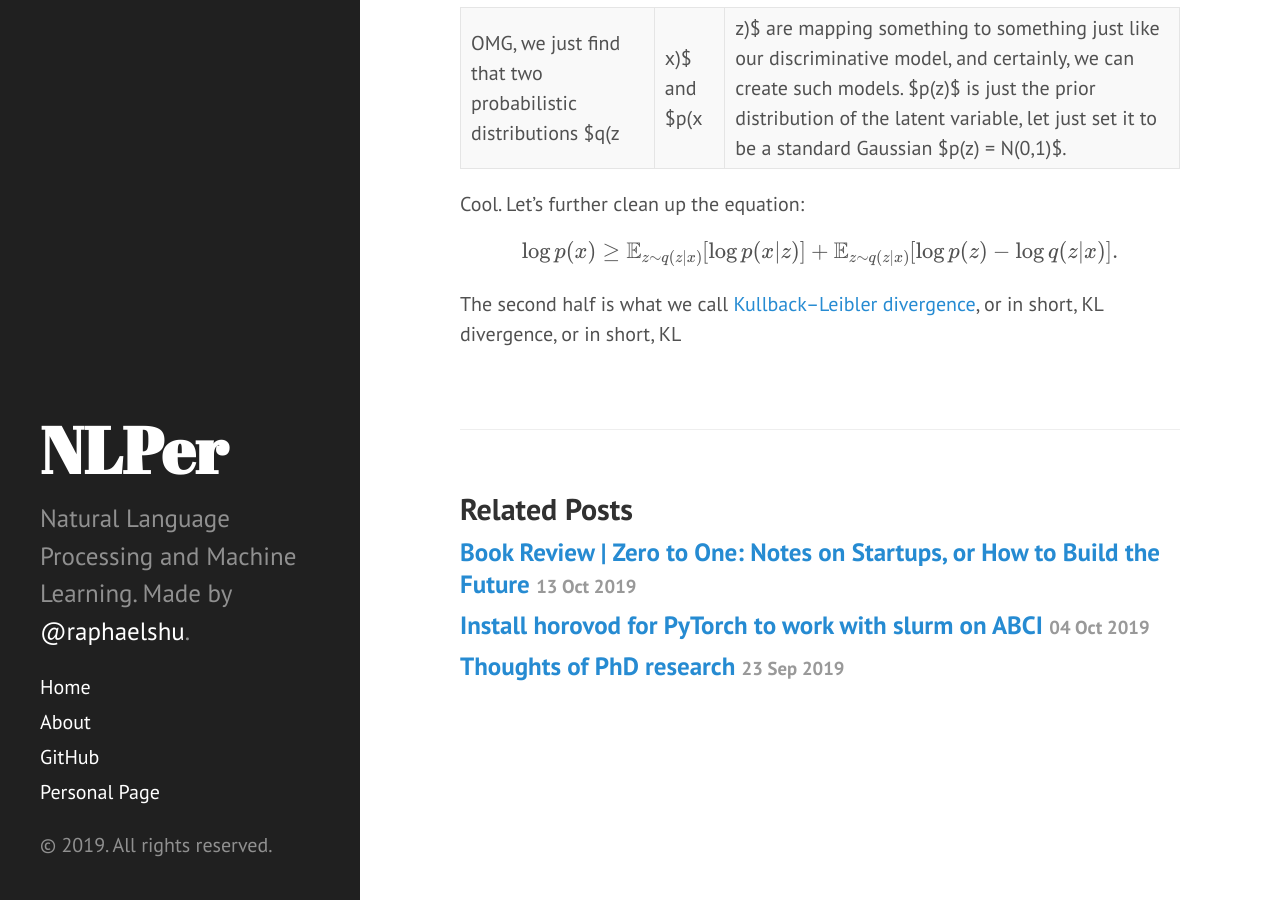
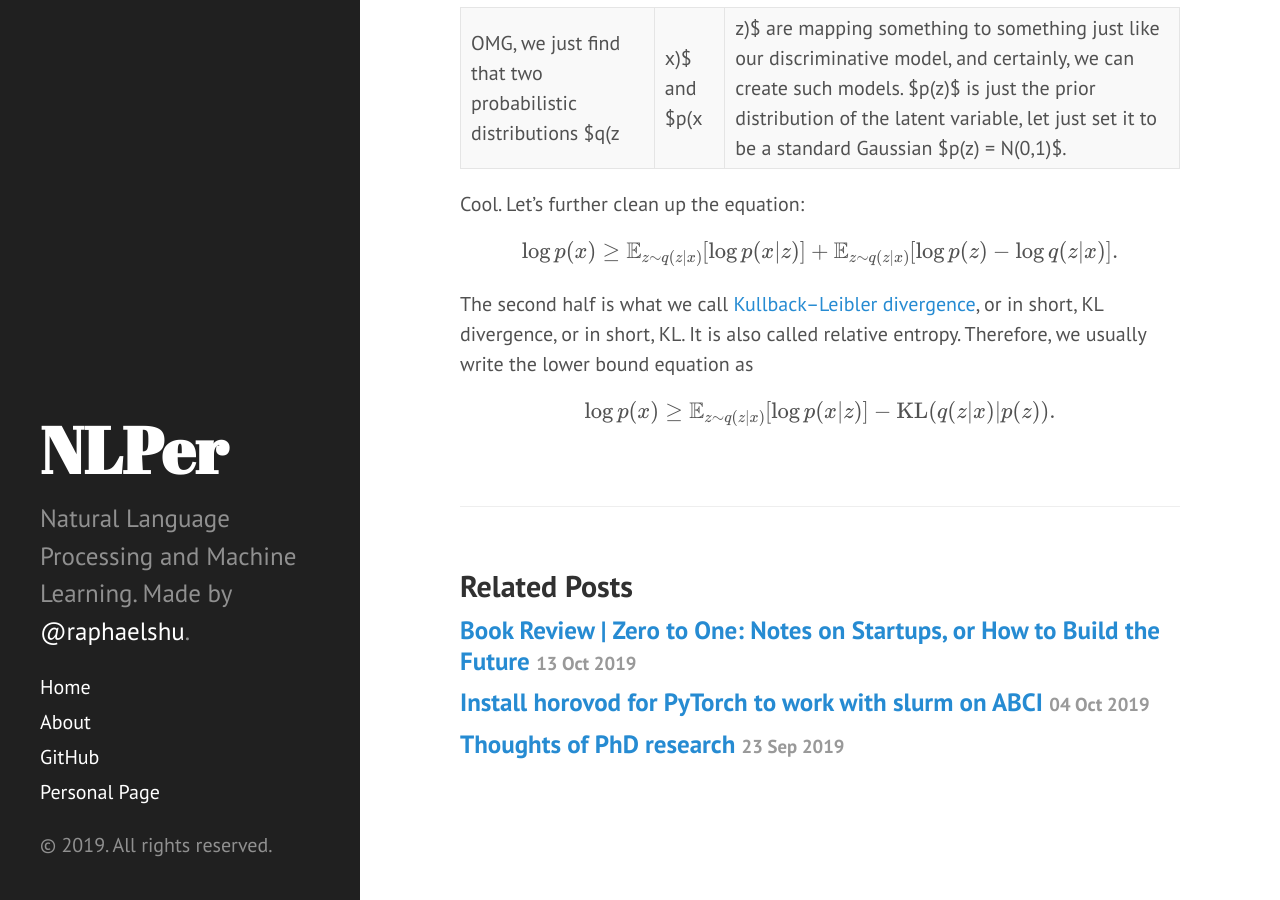
Before and after one commit to zomux/nlper, a Jekyll site: the page built from _posts/2019-10-27-what-is-discrete-generative-model.md, in a window 1280 px wide and 900 px high, scrolled down 3426 px. Built offline with Jekyll 4.4.1, drawn with Linux system fonts in a browser that asks for light colours; formulas are drawn with MathJax 3; comment, search, counter and statistics services are not loaded.

Commit message:
_posts/2019-10-27-what-is-discrete-generative-model.md updated from https://stackedit.io/

```diff
--- a/_posts/2019-10-27-what-is-discrete-generative-model.md
+++ b/_posts/2019-10-27-what-is-discrete-generative-model.md
@@ -80,8 +80,12 @@ Cool. Let's further clean up the equation:
 
 $$\log p(x) \ge \mathbb{E}_{z \sim q(z|x)}[ \log p(x|z)] + \mathbb{E}_{z \sim q(z|x)}[  \log p(z) - \log q(z|x)].$$
 
-The second half is what we call [Kullback–Leibler divergence](https://en.wikipedia.org/wiki/Kullback%E2%80%93Leibler_divergence), or in short, KL divergence, or in short, KL
+The second half is what we call [Kullback–Leibler divergence](https://en.wikipedia.org/wiki/Kullback%E2%80%93Leibler_divergence), or in short, KL divergence, or in short, KL. It is also called relative entropy. Therefore, we usually write the lower bound equation as
+
+$$\log p(x) \ge \mathbb{E}_{z \sim q(z|x)}[ \log p(x|z)] - \mathrm{KL}(q(z|x) | p(z)).$$
+
+
 <!--stackedit_data:
-eyJoaXN0b3J5IjpbLTE2NzkxNDc4NTgsLTUyNTYzNjMxNywtMT
-AyODA5OTA4Nl19
+eyJoaXN0b3J5IjpbLTc1NjM0ODAwNCwtNTI1NjM2MzE3LC0xMD
+I4MDk5MDg2XX0=
 -->
```
